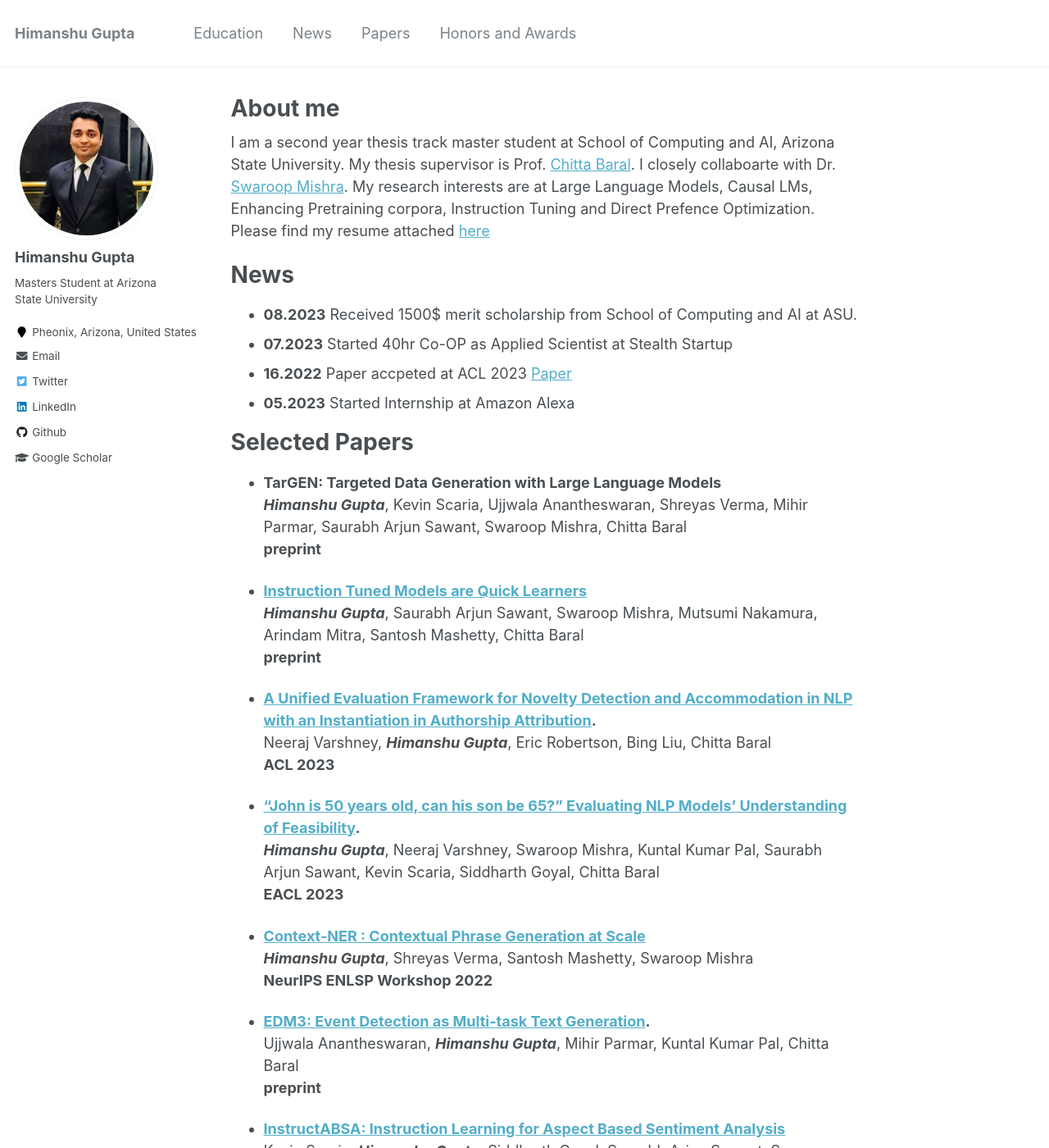
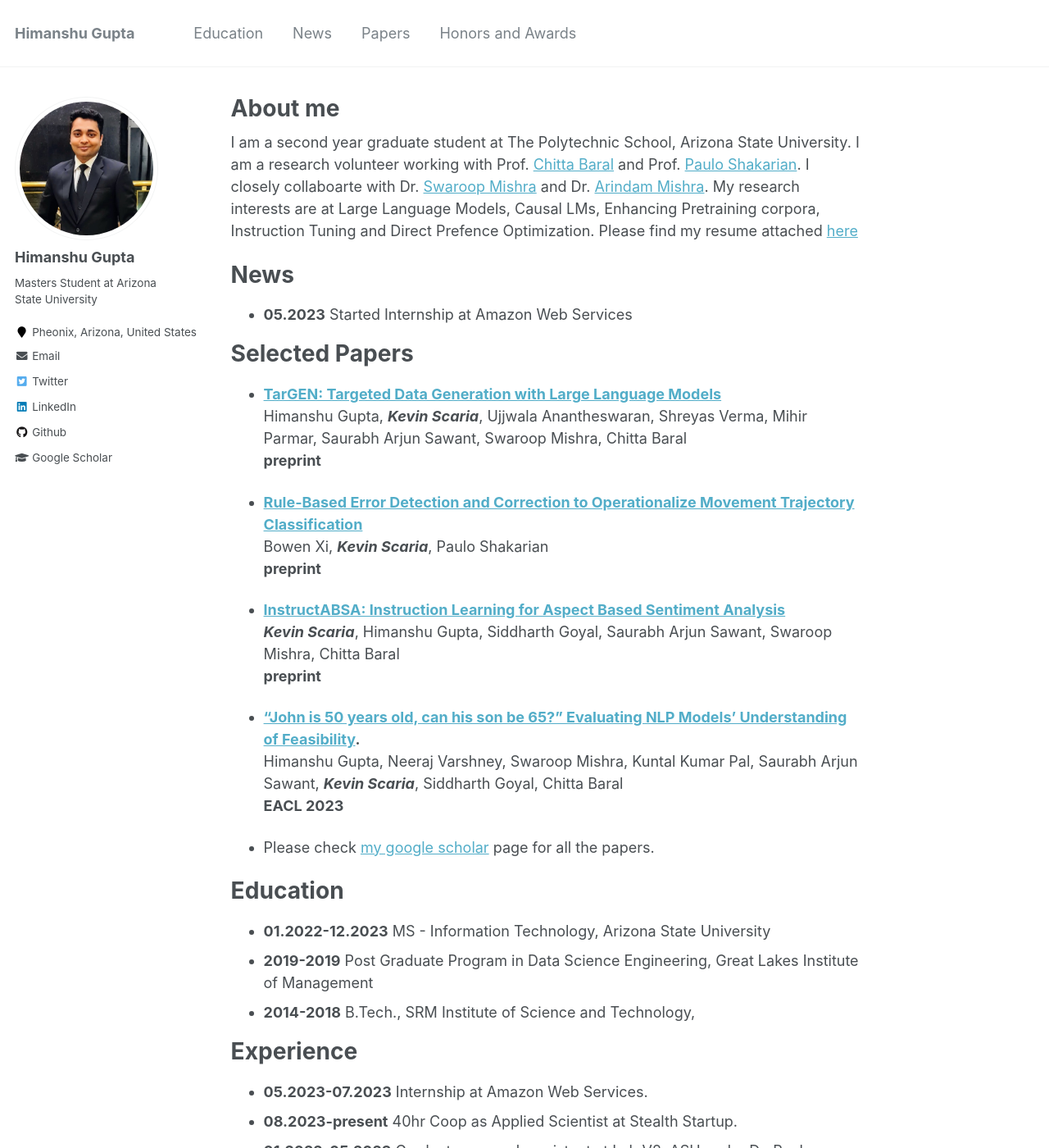
Before and after one commit to kevinscaria/kevinscaria.github.io, a Jekyll site: the page built from _pages/about.md, in a window 1280 px wide and 1400 px high. Shown: the whole window at 82% size. Built offline with Jekyll 4.4.1, drawn with Linux system fonts in a browser that asks for light colours; some of the changed text lies outside the part shown.

Commit message:
Added changes from  forked website

```diff
--- a/_pages/about.md
+++ b/_pages/about.md
@@ -8,73 +8,54 @@ redirect_from:
   - /about.html
 ---
 
-I am a second year thesis track master student at School of Computing and AI, Arizona State University. My thesis supervisor is Prof. [Chitta Baral](https://www.public.asu.edu/~cbaral/).
-I closely collaboarte with Dr. [Swaroop Mishra](https://swarooprm.github.io/).
+I am a second year graduate student at The Polytechnic School, Arizona State University.
+I am a research volunteer working with Prof. [Chitta Baral](https://www.public.asu.edu/~cbaral/) and Prof. [Paulo Shakarian](https://search.asu.edu/profile/2424157).
+I closely collaboarte with Dr. [Swaroop Mishra](https://swarooprm.github.io/) and Dr. [Arindam Mishra](https://ari9dam.github.io/).
 My research interests are at Large Language Models, Causal LMs, Enhancing Pretraining corpora, Instruction Tuning and Direct Prefence Optimization.
 Please find my resume attached [here](https://drive.google.com/file/d/1XI4LQTa0fn0uQGo9UEXtSQ4-XNuOBERF/view?usp=sharing)
 
 
 News
 ======
-* **08.2023** Received 1500$ merit scholarship from School of Computing and AI at ASU.
-* **07.2023** Started 40hr Co-OP as Applied Scientist at Stealth Startup
-* **16.2022** Paper accpeted at ACL 2023 [Paper](https://arxiv.org/abs/2305.05079)
-* **05.2023** Started Internship at Amazon Alexa
+* **05.2023** Started Internship at Amazon Web Services
 
 
 
 Selected Papers
 ======
-* **TarGEN: Targeted Data Generation with Large Language Models** <br>
-***Himanshu Gupta***, Kevin Scaria, Ujjwala Anantheswaran, Shreyas Verma, Mihir Parmar, Saurabh Arjun Sawant, Swaroop Mishra, Chitta Baral <br>
+* **[TarGEN: Targeted Data Generation with Large Language Models](https://arxiv.org/abs/2308.14250)** <br>
+Himanshu Gupta, ***Kevin Scaria***, Ujjwala Anantheswaran, Shreyas Verma, Mihir Parmar, Saurabh Arjun Sawant, Swaroop Mishra, Chitta Baral <br>
   **preprint**<br>
 
-* **[Instruction Tuned Models are Quick Learners](https://arxiv.org/abs/2306.05539)** <br>
-***Himanshu Gupta***, Saurabh Arjun Sawant, Swaroop Mishra, Mutsumi Nakamura, Arindam Mitra, Santosh Mashetty, Chitta Baral <br>
+* **[Rule-Based Error Detection and Correction to Operationalize Movement Trajectory Classification](https://arxiv.org/abs/2308.14250)** <br>
+Bowen Xi, ***Kevin Scaria***, Paulo Shakarian <br>
   **preprint**<br>
 
-* **[A Unified Evaluation Framework for Novelty Detection and Accommodation in NLP with an Instantiation in Authorship Attribution](https://arxiv.org/abs/2305.05079).** <br>
-Neeraj Varshney, ***Himanshu Gupta***, Eric Robertson, Bing Liu, Chitta Baral <br>
-  **ACL 2023**<br>
+* **[InstructABSA: Instruction Learning for Aspect Based Sentiment Analysis](https://arxiv.org/abs/2302.08624)** <br>
+***Kevin Scaria***, Himanshu Gupta, Siddharth Goyal, Saurabh Arjun Sawant, Swaroop Mishra, Chitta Baral <br>
+  **preprint**<br>
 
 * **["John is 50 years old, can his son be 65?" Evaluating NLP Models' Understanding of Feasibility](https://arxiv.org/abs/2210.07471).** <br>
-***Himanshu Gupta***, Neeraj Varshney, Swaroop Mishra, Kuntal Kumar Pal, Saurabh Arjun Sawant, Kevin Scaria, Siddharth Goyal, Chitta Baral <br>
+Himanshu Gupta, Neeraj Varshney, Swaroop Mishra, Kuntal Kumar Pal, Saurabh Arjun Sawant, ***Kevin Scaria***, Siddharth Goyal, Chitta Baral <br>
   **EACL 2023**<br>
 
-* **[Context-NER : Contextual Phrase Generation at Scale](https://arxiv.org/abs/2109.08079)** <br>
-***Himanshu Gupta***, Shreyas Verma, Santosh Mashetty, Swaroop Mishra <br>
-  **NeurIPS ENLSP Workshop 2022**<br>
-
-* **[EDM3: Event Detection as Multi-task Text Generation](https://arxiv.org/abs/2305.16357).** <br>
-Ujjwala Anantheswaran, ***Himanshu Gupta***, Mihir Parmar, Kuntal Kumar Pal, Chitta Baral <br>
-  **preprint**<br>
-
-
-* **[InstructABSA: Instruction Learning for Aspect Based Sentiment Analysis](https://arxiv.org/abs/2302.08624)** <br>
-Kevin Scaria, ***Himanshu Gupta***, Siddharth Goyal, Saurabh Arjun Sawant, Swaroop Mishra, Chitta Baral <br>
-  **preprint**<br>
-
-* Please check [my google scholar](https://scholar.google.com/citations?hl=en&user=ydjuhxsAAAAJ&view_op=list_works&sortby=pubdate) page for all the papers.
+* Please check [my google scholar](https://scholar.google.com/citations?user=nsYohr8AAAAJ&hl=en) page for all the papers.
 
 
 Education
 ======
-* **01.2022-present** Masters (with Thesis) in Computer Science from Arizona State University
-* **2015-2019** B.E. with Hons. in Electrical and Electronics Engineering, BITS Pilani, India
+* **01.2022-12.2023** MS - Information Technology, Arizona State University
+* **2019-2019** Post Graduate Program in Data Science Engineering, Great Lakes Institute of Management
+* **2014-2018** B.Tech., SRM Institute of Science and Technology,
 
 Experience
 ======
+* **05.2023-07.2023** Internship at Amazon Web Services.
 * **08.2023-present** 40hr Coop as Applied Scientist at Stealth Startup.
-* **05.2023-07.2023** Internship at Amazon Alexa.
-* **01.2022-05.2023** Graduate research assistant at CogInt Labs, ASU under Dr. Chitta Baral.
-* **01.2019-12.2021** Researcher at American Express AI Labs.
-* **01.2018-12.2018** Research intern at Covenant University under Dr. Sanjay Misra.
-* **01.2018-12.2018** Undergraduate research assistant at BITS Pilani under Dr. NL Bhanu Murthy.
+* **01.2022-05.2023** Graduate research assistant at Lab V2, ASU under Dr. Paulo Shakarian.
+* **01.2022-05.2023** Graduate research volunteer at CogInt Labs, ASU under Dr. Chitta Baral.
+* **01.2019-12.2021** Data Science Analyst at an AI consulting firm - [Tiger Analytics](https://www.tigeranalytics.com/).
 
 Honors and Awards
 ======
-* 2023 Received Merit Scholarship of 1500$ for exceptional acedemic performance at ASU
-* 2022 Received Tuition Waiver and additional monthly stipend as Research Assistant from Arizona State University
-* 2021 Platinum Genius Medal for filing 3 patents in American Express
-* 2019 Best Author Award at IEMECON 2019
-* 2014 KVPY Scholarship
+* 2023 EMNLP Reviewer
```
Also changed, not shown: 1 other file.
